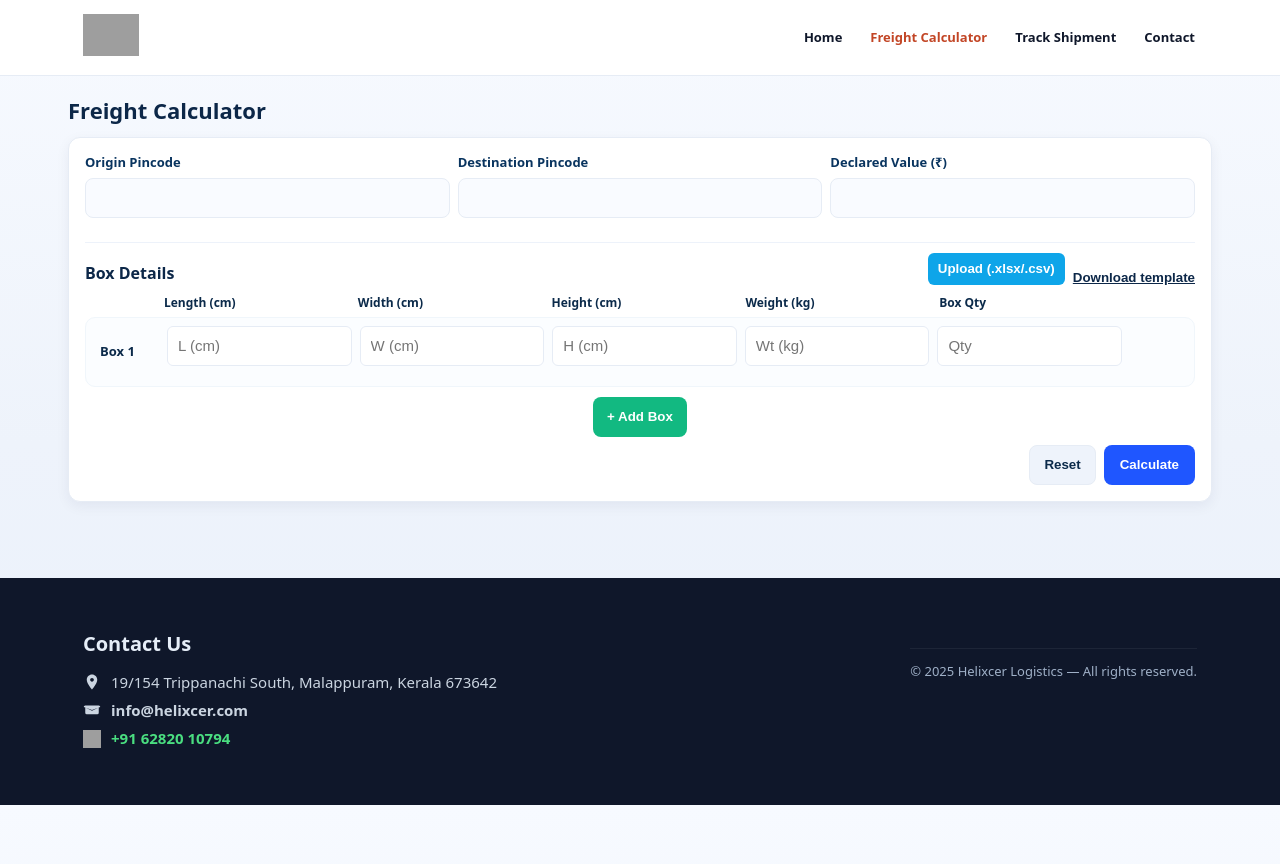
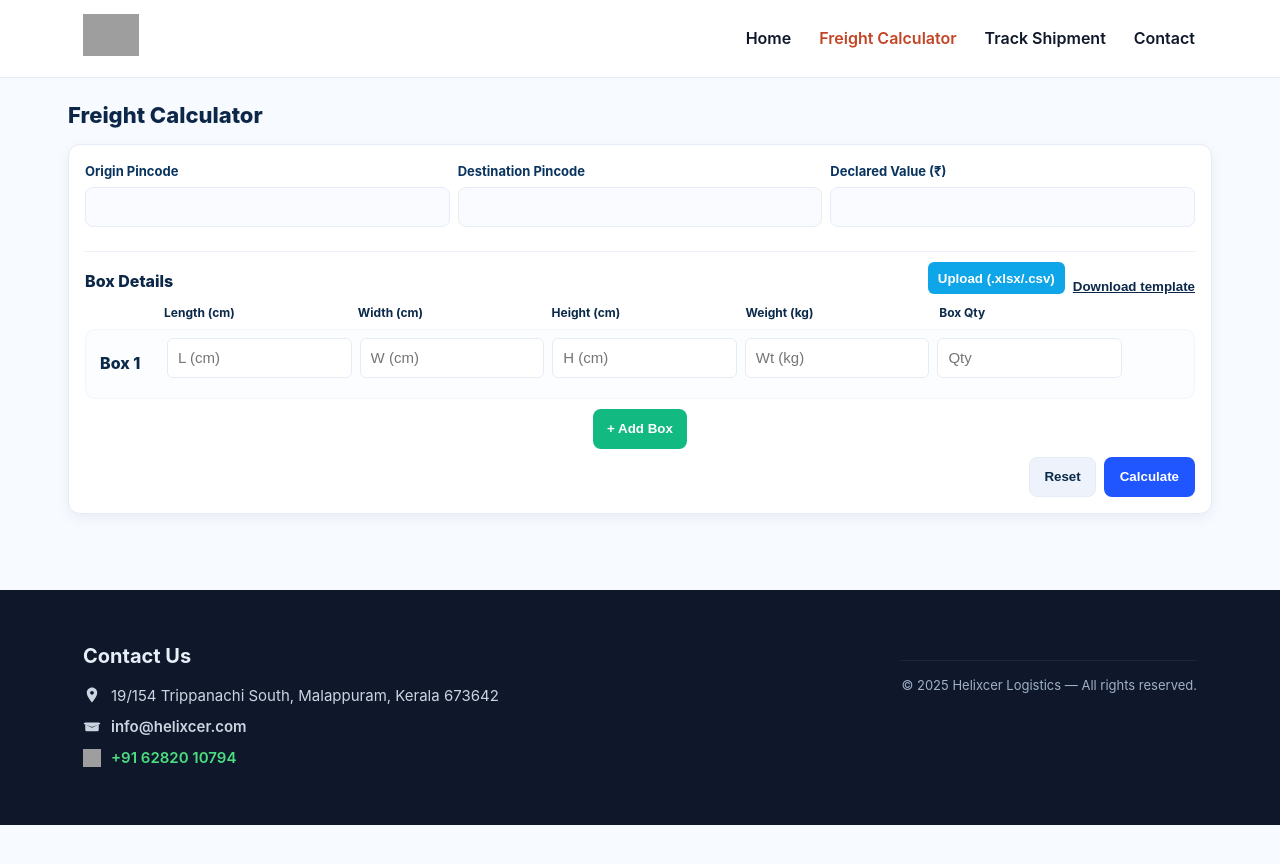
Before and after one commit to nisaran/helixcer-logistics, a Jekyll site: the page built from calculator/index.html, in a window 1280 px wide. Shown: the top 864 px of the page. Built offline with Jekyll 4.4.1, drawn with Linux system fonts in a browser that asks for light colours; grey boxes are pictures that could not be loaded.

Commit message:
Update index.html

```diff
--- a/calculator/index.html
+++ b/calculator/index.html
@@ -37,9 +37,10 @@ description: Frieght Calculator - Helixcer Logistics
 
   body {
     margin:0;
-    font:13px/1.35 system-ui,-apple-system,Segoe UI,Roboto,Arial,sans-serif;
+    font-family:Inter, "Segoe UI", Roboto, Arial, sans-serif;
+    background:var(--bg);
     color:var(--text);
-    background:linear-gradient(180deg,#f7faff,#eef3fb 55%,#eaf1fb);
+    -webkit-font-smoothing:antialiased;
   }
 
   .wrap{ max-width:1180px; margin:0 auto; }
```
